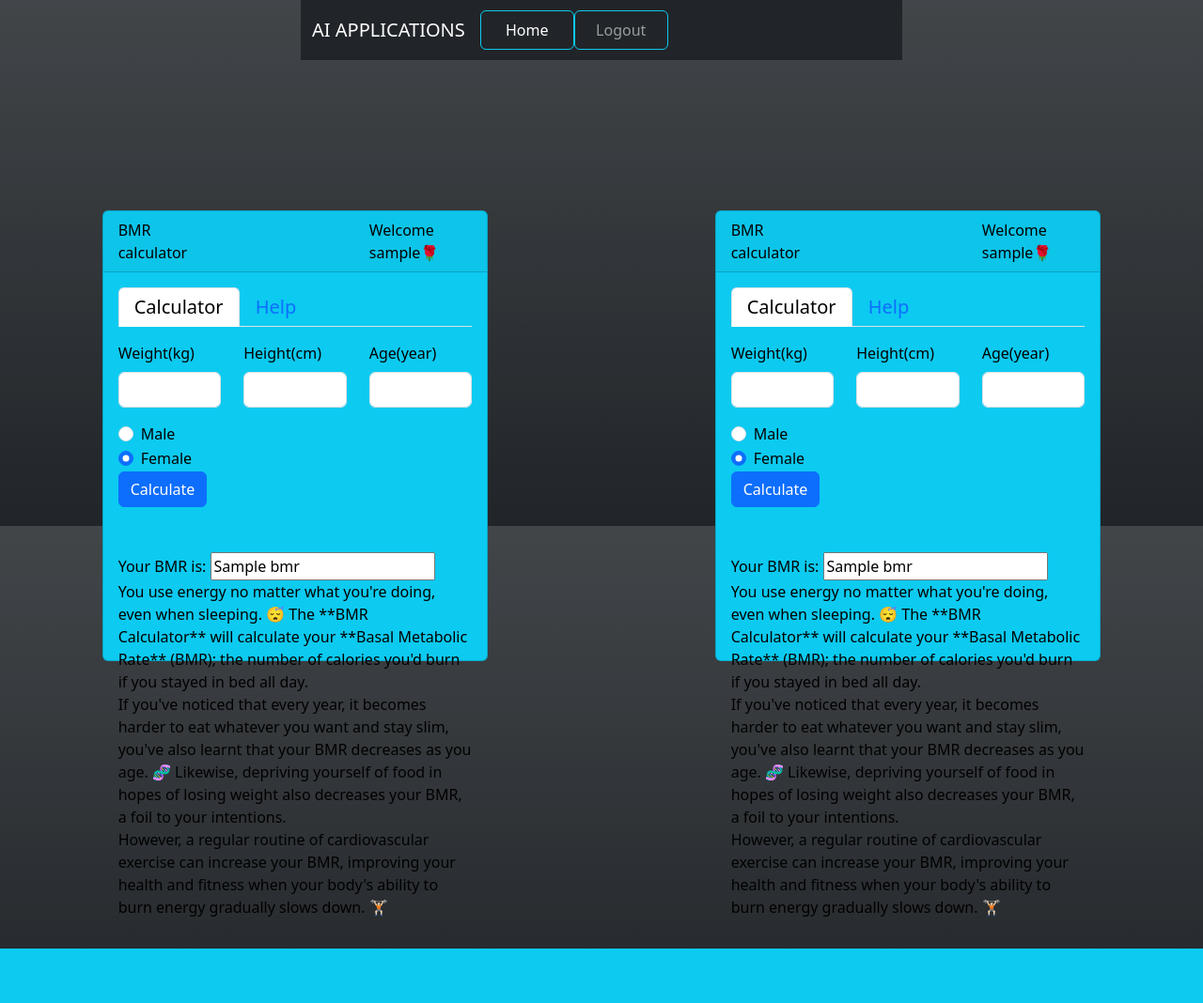
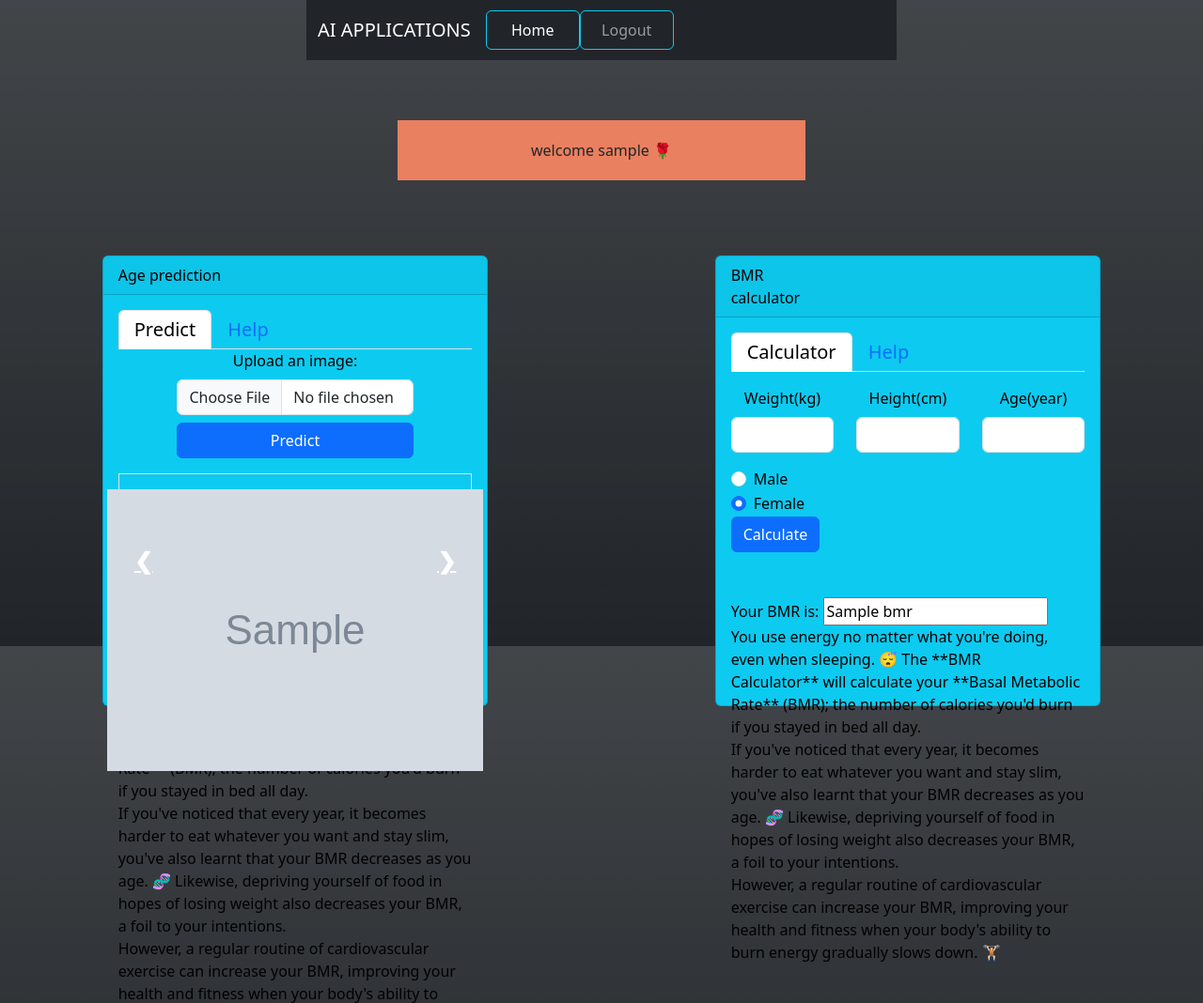
Before and after one commit to javadnematollahi/personal_website, a Flask app: template templates/aiapps.html in a window 1280 px wide. Shown: the top 1068 px of the page at 94% size. Before the commit the page ends 1010 px from the top, so only its background shows below. Run offline with Flask 3, Linux system fonts and the light colour scheme; the template is opened without the code that fills it: most values are stand-ins (such as "Sample title", 1, 10 or a date in 2020); grey boxes marked "Sample" are stand-in pictures.

Commit message:
add ae prediction, slider

```diff
--- a/app.py
+++ b/app.py
@@ -2,12 +2,20 @@ from flask import Flask, flash, session, render_template, request, redirect, url
 from database import Database, LoginModel, RegisterModel
 from bmr import BmrInputs, Bmr
 import bcrypt
+import os
+from age_prediction import predict
 
-app = Flask(__name__)
+app = Flask("personal website")
+app.config["UPLOAD_FOLDER"] = './static/uploads'
+app.config["ALLOWED_EXTENSIONS"] = {'png', 'jpg', 'jpeg'}
 app.secret_key = "javad personal website"
 db = Database()
 bmrcal = Bmr()
 loginuser = ""
+
+def allowed_files(file_name):
+    return True
+
 @app.route("/")
 def index():
     return render_template("index.html")
@@ -25,22 +33,37 @@ def logout():
 def aiapps():
     if session.get("user_id"):
         if request.method == 'GET':
+            print("GETGETGETGETGETGETGETGETGETGETGETGETGETGETGETGETGETGETGETGETGETGET")
             return render_template("aiapps.html", tabactivelogin="tab-pane fade show active", tabactiveregister="tab-pane fade", username=loginuser)
         elif request.method == 'POST':
-            try:
-                bmr = BmrInputs(
-                        weight = float(request.form['weight']),
-                        height = float(request.form['height']),
-                        age = float(request.form['age'])
-                )
-                if request.form.get('sex') == 'Male':
-                    bmr_res = bmrcal.men(bmr.weight, bmr.height, bmr.age)
-                elif request.form.get('sex') == 'Female':
-                    bmr_res = bmrcal.women(bmr.weight, bmr.height, bmr.age)
-                return render_template("aiapps.html", tabactivelogin="tab-pane fade show active", tabactiveregister="tab-pane fade", username=loginuser, bmr=bmr_res)
-            except:
-                flash("login format data not correct", "warning")
-                return render_template("aiapps.html", tabactivelogin="tab-pane fade show active", tabactiveregister="tab-pane fade", username=loginuser)
+            if request.form["ageorbmr"] == "bmr":
+                print("POSTPOSTPOSTPOSTPOSTPOSTPOSTPOSTPOSTPOSTPOSTPOSTPOSTPOSTPOSTPOSTPOSTPOSTPOST")
+                try:
+                    bmr = BmrInputs(
+                            weight = float(request.form['weight']),
+                            height = float(request.form['height']),
+                            age = float(request.form['age'])
+                    )
+                    if request.form.get('sex') == 'Male':
+                        bmr_res = bmrcal.men(bmr.weight, bmr.height, bmr.age)
+                    elif request.form.get('sex') == 'Female':
+                        bmr_res = bmrcal.women(bmr.weight, bmr.height, bmr.age)
+                    return render_template("aiapps.html", tabactivelogin="tab-pane fade show active", tabactiveregister="tab-pane fade", username=loginuser, bmr=bmr_res)
+                except:
+                    flash("login format data not correct", "warning")
+                    return render_template("aiapps.html", tabactivelogin="tab-pane fade show active", tabactiveregister="tab-pane fade", username=loginuser)
+            elif request.form["ageorbmr"] == "age":
+                my_image = request.files['face']
+                if my_image.filename == "":
+                    flash("You must upload your file first.", "info")
+                    return render_template("aiapps.html", tabactivelogin="tab-pane fade show active", tabactiveregister="tab-pane fade", username=loginuser)
+                else:
+                    if my_image and allowed_files(my_image.filename):
+                        save_path = os.path.join(app.config["UPLOAD_FOLDER"], my_image.filename)
+                        my_image.save(save_path)
+                        paths = predict(save_path)
+                        print(paths)
+                    return render_template("aiapps.html", tabactivelogin="tab-pane fade show active", tabactiveregister="tab-pane fade", username=loginuser, paths=paths)
     else:
         return redirect(url_for("index"))
 
--- a/database.py
+++ b/database.py
@@ -9,7 +9,8 @@ class User(SQLModel, table=True):
 
 
 
-engine = create_engine("sqlite:///./database.db", echo=True)
+# engine = create_engine("sqlite:///./database.db", echo=True)
+engine = create_engine("postgresql://root:BdrDaRdnBGd5XMM96SHKA1z4@personalwebsiteusers:5432/postgres")
 SQLModel.metadata.create_all(engine)
 
 # pydantic model for request validation
--- a/static/css/mystyle.css
+++ b/static/css/mystyle.css
@@ -4,7 +4,7 @@
 .custom-card {
     /* position: sticky; */
     z-index: 1020;
-    top: 10rem;
+    top: 5rem;
     max-width: 40rem; /* Adjust the max-width as needed */
     width: 100%; /* Ensure the card takes full width of the max-width */
     height: 30rem; /* Adjust the height as needed */
@@ -19,8 +19,38 @@
   }
 
 .custom-nav-bar {
-max-width: 40rem; /* Adjust the max-width as needed */
+/* max-width: 40rem;  */
 z-index: 1030;
 width: 100%; /* Ensure the card takes full width of the max-width */
 height: 4rem; /* Adjust the height as needed */
 }
+
+
+.slideshow-container {
+  position: relative;
+  width: 100%;
+  height: 100%;
+}.slide {
+  position: relative;
+  width: 100%;
+  height: 100%;
+  display: none;
+}.slide:first-child {
+  display: block;
+}.prev, .next {
+  position: absolute;
+  top: 50%;
+  transform: translateY(-50%);
+  width: auto;
+  margin-top: -22px;
+  padding: 16px;
+  color: white;
+  font-weight: bold;
+  font-size: 24px;
+  transition: 0.6s ease;
+  border-radius: 0 3px 3px 0;
+  cursor: pointer;
+}.next {
+  right: 0;
+  border-radius: 3px 0 0 3px;
+}
--- /dev/null
+++ b/static/js/myjs.js
@@ -0,0 +1,17 @@
+let slideIndex = 1;
+showSlides(slideIndex);function plusSlide(n) {
+  showSlides(slideIndex += n);
+}function showSlides(n) {
+  let i;
+  const slides = document.getElementsByClassName("slide");
+  if (n > slides.length) {slideIndex = 1}
+  if (n < 1) {slideIndex = slides.length}
+  for (i = 0; i < slides.length; i++) {
+    slides[i].style.display = "none";
+  }
+  slides[slideIndex-1].style.display = "block";
+}function prevSlide() {
+  plusSlide(-1);
+}function nextSlide() {
+  plusSlide(1);
+}
--- a/templates/aiapps.html
+++ b/templates/aiapps.html
@@ -6,7 +6,9 @@ AI-Apps
 
 {% block body %}
 <body class="bg-dark bg-gradient">
-      <div class="container-fluid d-flex justify-content-center align-items-center">
+    <div class="row">
+      <!-- <div class="container-fluid d-flex justify-content-center align-items-center"> -->
+        <div class="col-md-6 offset-md-3">
         <nav class="navbar navbar-expand-lg custom-nav-bar navbar-dark bg-dark">
             <div class="container-fluid">
               <a class="navbar-brand" href="#">AI APPLICATIONS</a>
@@ -30,6 +32,18 @@ AI-Apps
             </div>
           </nav>
         </div>
+    </div>
+    <div class="row" style="height: 4rem;">
+        <div class="col-md-4 offset-md-4">
+        </div>
+    </div>
+    <div class="row" style="height: 4rem;">
+        <div class="col-md-4 offset-md-4" style="background-color: rgb(233, 128, 96);">
+            <div class="h-100 d-flex justify-content-center align-items-center">
+                    welcome {{username}} 🌹
+            </div>
+        </div>
+    </div>
         <div class="row justify-content-around">
             <!-- <h1>Login</h1> -->
             <div class="col-4">
@@ -37,57 +51,58 @@ AI-Apps
           <div class="card-header">
             <div class="row justify-content-between">
                 <div class="col-4">
-                    BMR calculator
+                    Age prediction
                 </div>
                 <div class="col-4">
-                    Welcome {{username}}🌹
                 </div>
               </div>
             </div>
           <div class="card-body">
-              <h5 class="card-title">
+              <h5 class="card-title mb-0">
                 <nav>
                   <div class="nav nav-tabs" id="nav-tab" role="tablist">
-                    <button class="nav-link active" id="nav-home-tab" data-bs-toggle="tab" data-bs-target="#nav-home" type="button" role="tab" aria-controls="nav-home" aria-selected="true">Calculator</button>
+                    <button class="nav-link active" id="nav-home-tab" data-bs-toggle="tab" data-bs-target="#nav-home" type="button" role="tab" aria-controls="nav-home" aria-selected="true">Predict</button>
                     <button class="nav-link" id="nav-profile-tab" data-bs-toggle="tab" data-bs-target="#nav-profile" type="button" role="tab" aria-controls="nav-profile" aria-selected="false">Help</button>
                   </div>
                 </nav>
               </h5>
-              <p class="card-text">
+              <p class="card-text mb-0">
                 <div class="tab-content" id="nav-tabContent">
                 <div class="{{tabactivelogin}}" id="nav-home" role="tabpanel" aria-labelledby="nav-home-tab" tabindex="0">
-                  <form method="post">
-                    <div class="row justify-content-around">
-                    <div class="mb-3 col-4">
-                      <label class="form-label">Weight(kg)</label>
-                      <input type="text" class="form-control" name="weight">
+                  <form method="post"  enctype="multipart/form-data">
+                    <div class="mb-2 col-8 offset-md-2">
+                        <label for="formFile" class="form-label d-flex justify-content-center">Upload an image:</label>
+                        <input class="form-control" type="file" id="formFile" name="face">
                     </div>
-                    <div class="mb-3 col-4">
-                      <label class="form-label">Height(cm)</label>
-                      <input type="text" class="form-control" name="height">
+
+                    <div class="mb-3 col-8 offset-md-2">
+                        <button type="submit" class="btn btn-primary w-100" id="formFile">Predict</button>
                     </div>
-                    <div class="mb-3 col-4">
-                        <label class="form-label">Age(year)</label>
-                        <input type="text" class="form-control" name="age">
-                    </div>
-                    </div>
-                    <div class="form-check">
-                        <input class="form-check-input" type="radio" name="sex" id="flexRadioDefault1" value="Male">
-                        <label class="form-check-label" for="flexRadioDefault1">
-                          Male
-                        </label>
-                      </div>
-                      <div class="form-check">
-                        <input class="form-check-input" type="radio" name="sex" id="flexRadioDefault2" value="Female" checked>
-                        <label class="form-check-label" for="flexRadioDefault2">
-                          Female
-                        </label>
-                      </div>
-                    <button type="submit" class="btn btn-primary">Calculate</button>
+                        <span>
+                            <div class="border" style="width: 100%; height: 230px;">
+                              <div class="slideshow-container">
+                                {% for img_path in paths %}
+                                <div class="slide">
+                                  <div class="d-flex justify-content-center align-items-center">
+                                    <img src={{img_path}} alt="Image {{loop.index}}" class="mt-3">
+                                  </div>
+                                </div>
+                                {% endfor %}
+                                <a class="prev" onclick="prevSlide()">&#10094;</a>
+                                <a class="next" onclick="nextSlide()">&#10095;</a>
+                              </div>
+
+
+                            </div>
+                        </span>
+                    <!-- <div class="mb-3 col-1">
+                    </div> -->
+
+                    <input type="hidden" id="myHiddenInput" name="ageorbmr" value="age">
                   </form>
-                  <br><br>
+                  <!-- <br><br>
                   <label for="readonlyInput">Your BMR is:</label>
-                  <input type="text" id="readonlyInput" name="readonlyInput" readonly value="{{bmr}}">
+                  <input type="text" id="readonlyInput" name="readonlyInput" readonly value="{{bmr}}"> -->
                 </div>
                 <div class="{{tabactiveregister}}" id="nav-profile" role="tabpanel" aria-labelledby="nav-profile-tab" tabindex="0">
                     <div>
@@ -116,7 +131,6 @@ AI-Apps
                         BMR calculator
                     </div>
                     <div class="col-4">
-                        Welcome {{username}}🌹
                     </div>
                   </div>
                 </div>
@@ -135,15 +149,15 @@ AI-Apps
                       <form method="post">
                         <div class="row justify-content-around">
                         <div class="mb-3 col-4">
-                          <label class="form-label">Weight(kg)</label>
+                          <label class="form-label d-flex justify-content-center">Weight(kg)</label>
                           <input type="text" class="form-control" name="weight">
                         </div>
                         <div class="mb-3 col-4">
-                          <label class="form-label">Height(cm)</label>
+                          <label class="form-label d-flex justify-content-center">Height(cm)</label>
                           <input type="text" class="form-control" name="height">
                         </div>
                         <div class="mb-3 col-4">
-                            <label class="form-label">Age(year)</label>
+                            <label class="form-label d-flex justify-content-center">Age(year)</label>
                             <input type="text" class="form-control" name="age">
                         </div>
                         </div>
@@ -159,6 +173,7 @@ AI-Apps
                               Female
                             </label>
                           </div>
+                        <input type="hidden" id="myHiddenInput" name="ageorbmr" value="bmr">
                         <button type="submit" class="btn btn-primary">Calculate</button>
                       </form>
                       <br><br>
@@ -186,5 +201,6 @@ AI-Apps
             </div>
         </div>
         <script src="static/js/bootstrap.js"></script>
+        <script src="static/js/myjs.js"></script>
     </body>
 {% endblock %}
--- a/templates/login.html
+++ b/templates/login.html
@@ -94,7 +94,7 @@ login
                       <div class="col-4">
                         <button type="submit" class="btn btn-primary">Submit</button>
                       </div>
-                      <div class="col-4">
+                      <div class="col-6">
                         {% with messages = get_flashed_messages(with_categories=True) %}
                         {% if messages %}
                         {% for category, message in messages %}
```
Also changed, not shown: Align_face_own.py (added, +113 -0 lines), age_prediction.py (added, +68 -0 lines), database.db, static/images/ageimages/0.jpg (added), static/images/ageimages/1.jpg (added), static/images/ageimages/2.jpg (added), static/images/ageimages/3.jpg (added), static/images/customerimages/20150817_160650.jpg (added), static/images/customerimages/20150817_160836.jpg (added), static/uploads/20150817_160631.jpg (added), static/uploads/20150817_160650.jpg (added), static/uploads/20150817_160836.jpg (added), 2 other files.
